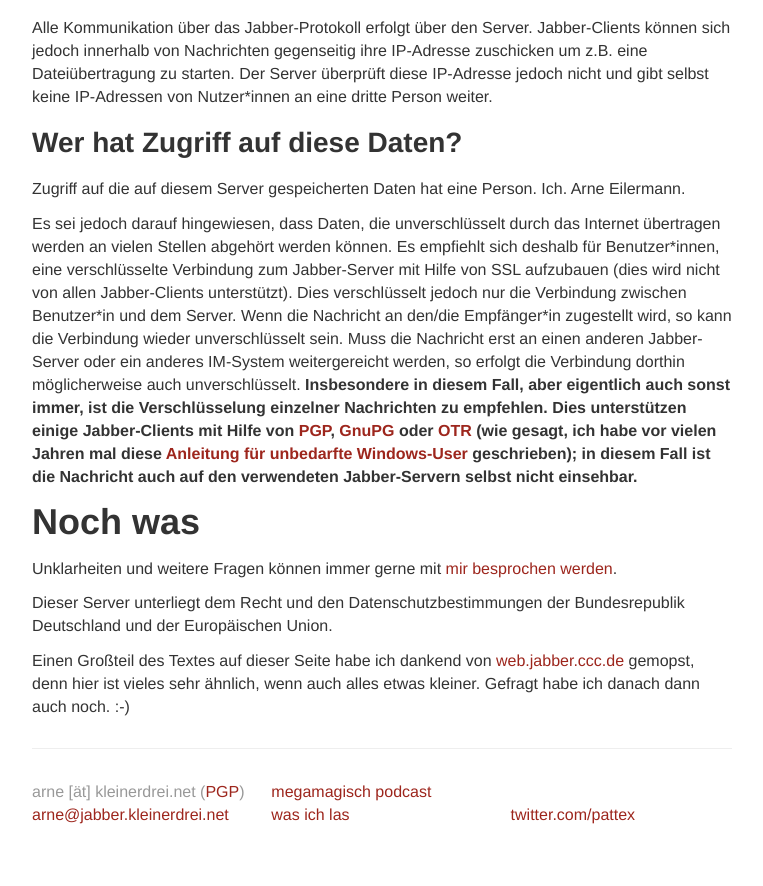
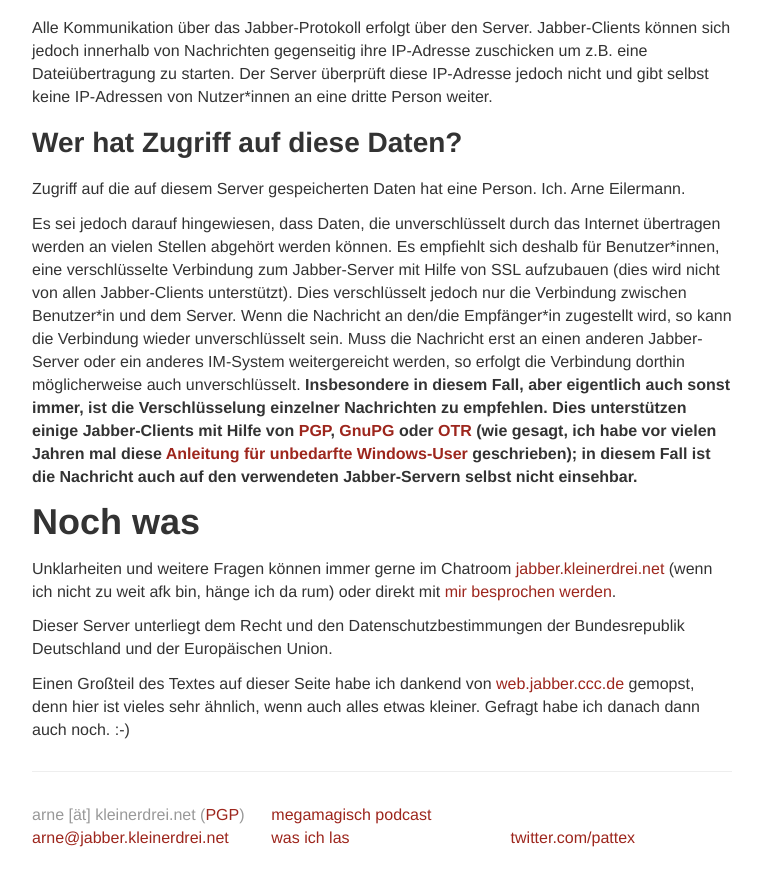
Before and after one commit to pattex/kleinerdrei.net, a Jekyll site: the page built from jabber.md, in a window 1280 px wide and 900 px high, scrolled down 2582 px. Shown: the top 886 px of the window, without its empty margins (258-1021 px from the left). Built offline with Jekyll 4.4.1, drawn with Linux system fonts in a browser that asks for light colours.

Commit message:
Added support room to jabber.kleinerdrei.net page.

```diff
--- a/jabber.md
+++ b/jabber.md
@@ -82,7 +82,7 @@ Zugriff auf die auf diesem Server gespeicherten Daten hat eine Person. Ich. Arne
 Es sei jedoch darauf hingewiesen, dass Daten, die unverschlüsselt durch das Internet übertragen werden an vielen Stellen abgehört werden können. Es empfiehlt sich deshalb für Benutzer\*innen, eine verschlüsselte Verbindung zum Jabber-Server mit Hilfe von SSL aufzubauen (dies wird nicht von allen Jabber-Clients unterstützt). Dies verschlüsselt jedoch nur die Verbindung zwischen Benutzer\*in und dem Server. Wenn die Nachricht an den/die Empfänger\*in zugestellt wird, so kann die Verbindung wieder unverschlüsselt sein. Muss die Nachricht erst an einen anderen Jabber-Server oder ein anderes IM-System weitergereicht werden, so erfolgt die Verbindung dorthin möglicherweise auch unverschlüsselt. **Insbesondere in diesem Fall, aber eigentlich auch sonst immer, ist die Verschlüsselung einzelner Nachrichten zu empfehlen. Dies unterstützen einige Jabber-Clients mit Hilfe von [PGP](https://de.wikipedia.org/wiki/Pretty_Good_Privacy), [GnuPG](https://de.wikipedia.org/wiki/GNU_Privacy_Guard) oder [OTR](https://de.wikipedia.org/wiki/Off-the-Record_Messaging) (wie gesagt, ich habe vor vielen Jahren mal diese [Anleitung für unbedarfte Windows-User](/legacy/2008-01-18-verschlusseltes-chatten-mit-pidgin-und-otr-unter-windows-fur-anfanger) geschrieben); in diesem Fall ist die Nachricht auch auf den verwendeten Jabber-Servern selbst nicht einsehbar.**
 
 ## Noch was
-Unklarheiten und weitere Fragen können immer gerne mit [mir besprochen werden](/about#contact_me).
+Unklarheiten und weitere Fragen können immer gerne im Chatroom [jabber.kleinerdrei.net](xmpp:jabber.kleinerdrei.net@conference.jabber.kleinerdrei.net?join) (wenn ich nicht zu weit afk bin, hänge ich da rum) oder direkt mit [mir besprochen werden](/about#contact_me).
 
 Dieser Server unterliegt dem Recht und den Datenschutzbestimmungen der Bundesrepublik Deutschland und der Europäischen Union.
 
```
